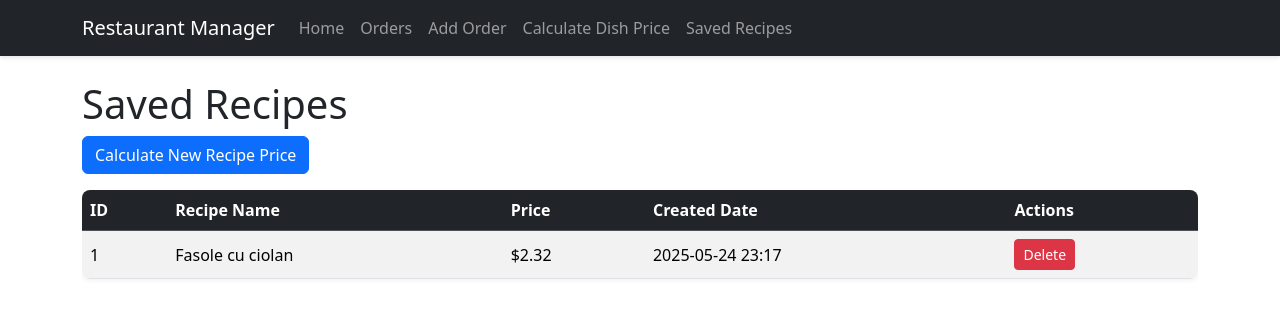
After one commit to EdwardAdelin/RestaurantManagement, a Flask app: page /recipes in a window 1280 px wide. The commit adds this page. Shown: the top 318 px of the page. Run offline with Flask 3, Linux system fonts and the light colour scheme.

Commit message:
add and view recepie finished

```diff
--- a/python/app.py
+++ b/python/app.py
@@ -8,6 +8,23 @@ app.config['SQLALCHEMY_DATABASE_URI'] = 'sqlite:///restaurant.db'
 app.config['SQLALCHEMY_TRACK_MODIFICATIONS'] = False
 app.config['SECRET_KEY'] = 'your-secret-key-here'  # Required for flash messages
 db = SQLAlchemy(app)
+
+class Recipe(db.Model):
+    id = db.Column(db.Integer, primary_key=True)
+    name = db.Column(db.String(100), nullable=False)
+    price = db.Column(db.Float, nullable=False)
+    created_at = db.Column(db.DateTime, default=datetime.utcnow)
+
+    def __repr__(self):
+        return f'<Recipe {self.name}>'
+
+    def to_dict(self):
+        return {
+            'id': self.id,
+            'name': self.name,
+            'price': self.price,
+            'created_at': self.created_at.strftime('%Y-%m-%d %H:%M:%S')
+        }
 
 class Orders(db.Model):
     id = db.Column(db.Integer, primary_key=True)
@@ -150,5 +167,51 @@ def create_order_api():
 def calculate_price():
     return render_template('calculate_price.html')
 
+@app.route('/recipes', methods=['GET'])
+def view_recipes():
+    recipes = Recipe.query.all()
+    return render_template('recipes.html', recipes=recipes)
+
+@app.route('/recipes/save', methods=['POST'])
+def save_recipe():
+    data = request.get_json()
+
+    try:
+        name = data.get('name')
+        price = float(data.get('price'))
+
+        # Validate data
+        if not name or name.strip() == '':
+            return jsonify({'error': 'Recipe name is required'}), 400
+
+        if price <= 0:
+            return jsonify({'error': 'Price must be greater than 0'}), 400
+
+        # Create new recipe
+        new_recipe = Recipe(
+            name=name,
+            price=price
+        )
+
+        db.session.add(new_recipe)
+        db.session.commit()
+
+        return jsonify({'success': True, 'message': 'Recipe saved successfully', 'recipe': new_recipe.to_dict()}), 201
+    except Exception as e:
+        return jsonify({'error': str(e)}), 400
+
+@app.route('/recipes/<int:id>/delete', methods=['POST'])
+def delete_recipe(id):
+    recipe = Recipe.query.get_or_404(id)
+
+    try:
+        db.session.delete(recipe)
+        db.session.commit()
+        flash('Recipe deleted successfully', 'success')
+    except Exception as e:
+        flash(f'Error deleting recipe: {str(e)}', 'danger')
+
+    return redirect(url_for('view_recipes'))
+
 if __name__ == '__main__':
     app.run(debug=True, host='0.0.0.0', port=8080)
--- a/python/templates/base.html
+++ b/python/templates/base.html
@@ -28,6 +28,9 @@
                     <li class="nav-item">
                         <a class="nav-link" href="/calculate-price">Calculate Dish Price</a>
                     </li>
+                    <li class="nav-item">
+                        <a class="nav-link" href="/recipes">Saved Recipes</a>
+                    </li>
                 </ul>
             </div>
         </div>
--- /dev/null
+++ b/python/templates/recipes.html
@@ -0,0 +1,41 @@
+{% extends 'base.html' %}
+
+{% block content %}
+<h1>Saved Recipes</h1>
+<a href="{{ url_for('calculate_price') }}" class="btn btn-primary mb-3">Calculate New Recipe Price</a>
+
+{% if recipes %}
+<div class="table-responsive">
+    <table class="table table-striped table-hover">
+        <thead class="table-dark">
+            <tr>
+                <th>ID</th>
+                <th>Recipe Name</th>
+                <th>Price</th>
+                <th>Created Date</th>
+                <th>Actions</th>
+            </tr>
+        </thead>
+        <tbody>
+            {% for recipe in recipes %}
+            <tr>
+                <td>{{ recipe.id }}</td>
+                <td>{{ recipe.name }}</td>
+                <td>${{ "%.2f"|format(recipe.price) }}</td>
+                <td>{{ recipe.created_at.strftime('%Y-%m-%d %H:%M') }}</td>
+                <td>
+                    <form method="POST" action="{{ url_for('delete_recipe', id=recipe.id) }}" style="display: inline;">
+                        <button type="submit" class="btn btn-sm btn-danger" onclick="return confirm('Are you sure you want to delete this recipe?')">Delete</button>
+                    </form>
+                </td>
+            </tr>
+            {% endfor %}
+        </tbody>
+    </table>
+</div>
+{% else %}
+<div class="alert alert-info">
+    No recipes found. <a href="{{ url_for('calculate_price') }}">Calculate your first recipe</a>.
+</div>
+{% endif %}
+{% endblock %}
```
Also changed, not shown: python/templates/calculate_price.html (+70 -0 lines), instance/restaurant.db.
